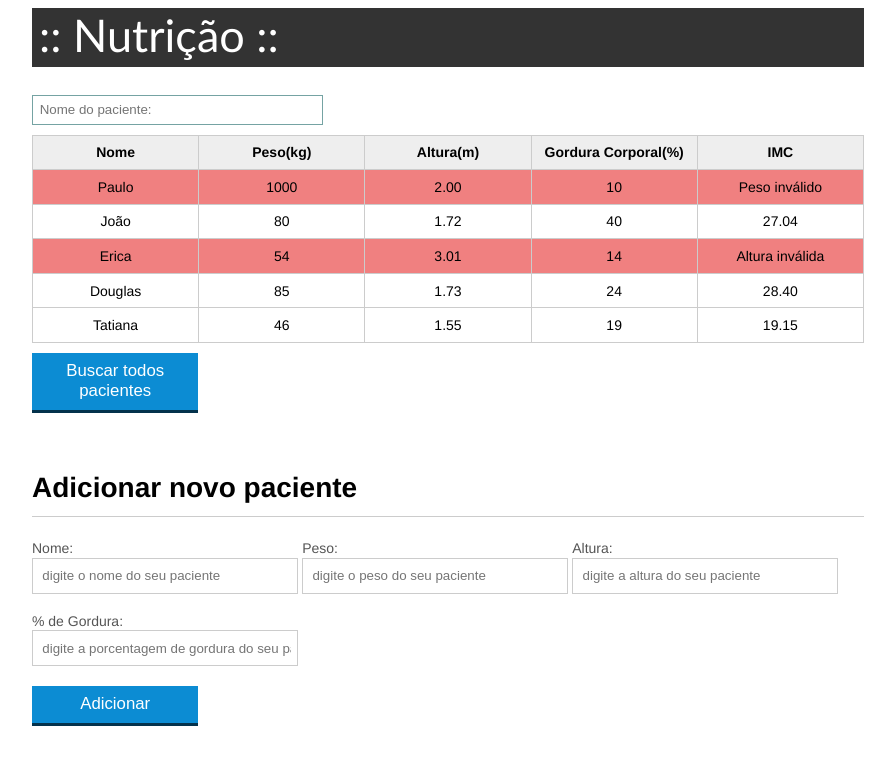
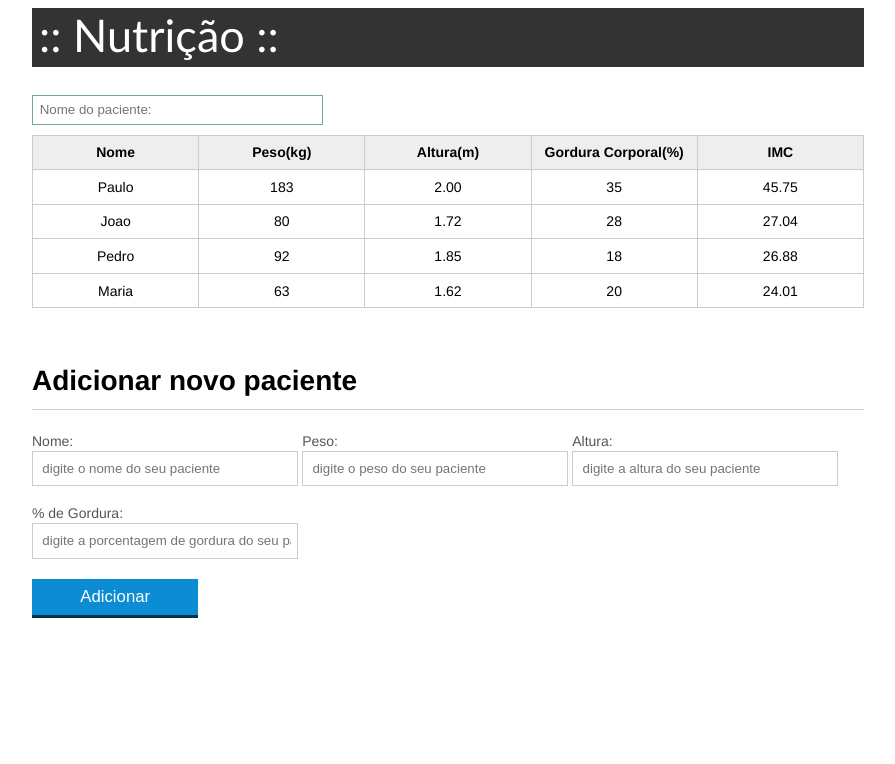
Before and after one commit to EvandroHiga/proj_javascript, a plain HTML site: page index.html in a window 1280 px wide. Shown: the whole page, without its empty margins (192-1087 px from the left). Drawn offline with Linux system fonts and the light colour scheme.

Commit message:
index.html merge

```diff
--- a/index.html
+++ b/index.html
@@ -22,51 +22,40 @@
 						</tr>
 					</thead>
 					<tbody id="tabela-pacientes">
+						<!--***** Dados mockados de exemplo *****-->
 						<tr class="paciente">
 							<td class="info-nome">Paulo</td>
-							<td class="info-peso">1000</td>
+							<td class="info-peso">183</td>
 							<td class="info-altura">2.00</td>
-							<td class="info-gordura">10</td>
-							<td class="info-imc">0</td>
+							<td class="info-gordura">35</td>
+							<td class="info-imc">45.75</td>
 						</tr>
-
 						<tr class="paciente" >
-							<td class="info-nome">João</td>
+							<td class="info-nome">Joao</td>
 							<td class="info-peso">80</td>
 							<td class="info-altura">1.72</td>
-							<td class="info-gordura">40</td>
-							<td class="info-imc">0</td>
-						</tr>
-
-						<tr class="paciente" >
-							<td class="info-nome">Erica</td>
-							<td class="info-peso">54</td>
-							<td class="info-altura">3.01</td>
-							<td class="info-gordura">14</td>
-							<td class="info-imc">0</td>
-						</tr>
-
-						<tr class="paciente">
-							<td class="info-nome">Douglas</td>
-							<td class="info-peso">85</td>
-							<td class="info-altura">1.73</td>
-							<td class="info-gordura">24</td>
-							<td class="info-imc">0</td>
+							<td class="info-gordura">28</td>
+							<td class="info-imc">27.04</td>
 						</tr>
 						<tr class="paciente" >
-							<td class="info-nome">Tatiana</td>
-							<td class="info-peso">46</td>
-							<td class="info-altura">1.55</td>
-							<td class="info-gordura">19</td>
-							<td class="info-imc">0</td>
+							<td class="info-nome">Pedro</td>
+							<td class="info-peso">92</td>
+							<td class="info-altura">1.85</td>
+							<td class="info-gordura">18</td>
+							<td class="info-imc">26.88</td>
 						</tr>
+						<tr class="paciente">
+							<td class="info-nome">Maria</td>
+							<td class="info-peso">63</td>
+							<td class="info-altura">1.62</td>
+							<td class="info-gordura">20</td>
+							<td class="info-imc">24.01</td>
+						</tr>
+						<!-- *********************************** -->
 					</tbody>
 				</table>
-
-				<span id="mensagemErroJson" class="no-show-filter"> [Erro ao buscar o obj Json] </span>
-
-				<button id="buscarNovosPacientes" class="botao bto-principal" onclick="buscarNovosPacientes()">Buscar todos pacientes</button>
 			</section>
+			<div id="alertErrorInsert" class="alert-insert-error no-show-filter"></div>
 		</main>
 
 		<section>
@@ -74,30 +63,28 @@
 		    <form id="formAdicionaPaciente">
 		        <div class="grupo">
 		            <label for="nome">Nome:</label>
-		            <input id="nome" name="nome" type="text" placeholder="digite o nome do seu paciente" class="campo">
+		            <input type="text" id="nome" name="nome" placeholder="digite o nome do seu paciente" class="campo">
 		        </div>
 		        <div class="grupo">
 		            <label for="peso">Peso:</label>
-		            <input id="peso" name="peso" type="text" placeholder="digite o peso do seu paciente" class="campo campo-medio">
+		            <input type="text" id="peso" name="peso" placeholder="digite o peso do seu paciente" class="campo campo-medio">
 		        </div>
 		        <div class="grupo">
 		            <label for="altura">Altura:</label>
-		            <input id="altura" name="altura" type="text" placeholder="digite a altura do seu paciente" class="campo campo-medio">
+		            <input type="text" id="altura" name="altura" placeholder="digite a altura do seu paciente" class="campo campo-medio">
 		        </div>
 		        <div class="grupo">
 		            <label for="gordura">% de Gordura:</label>
-		            <input id="gordura" name="gordura" type="text" placeholder="digite a porcentagem de gordura do seu paciente" class="campo campo-medio">
+		            <input type="text" id="gordura" name="gordura" placeholder="digite a porcentagem de gordura do seu paciente" class="campo campo-medio">
 		        </div>
 
-						<button id="adicionar-paciente" class="botao bto-principal">Adicionar</button>
+						<button id="adicionar-paciente" class="botao bto-principal" onclick="func_adicionarPaciente()">Adicionar</button>
 		    </form>
 		</section>
 
-		<script src="js/principal.js"></script>
-		<script src="js/adiciona-paciente.js"></script>
-		<script src="js/remove-paciente.js"></script>
-		<script src="js/filtrar-paciente.js"></script>
-		<script src="js/buscarNovosPacientes.js"></script>
+		<script src="js/filtrar-pacientes.js"></script>
+		<script src="js/adicionar-paciente.js"></script>
+		<script src="js/remover-paciente.js"></script>
 
 	</body>
 </html>
```
